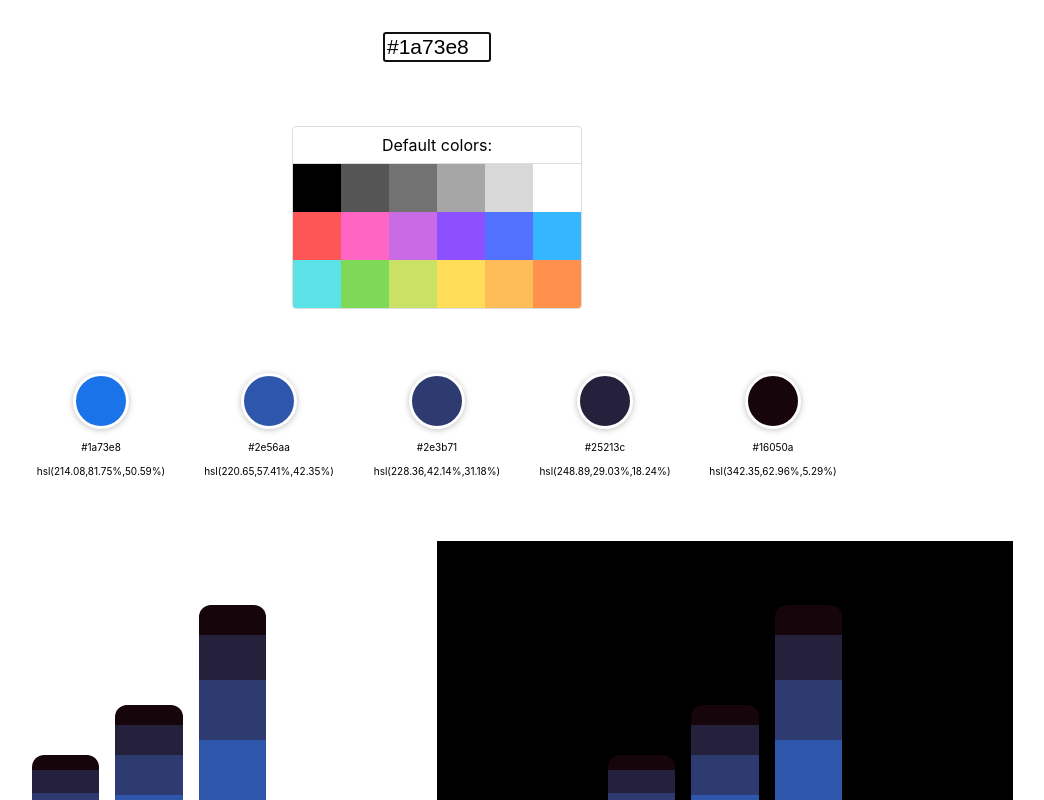
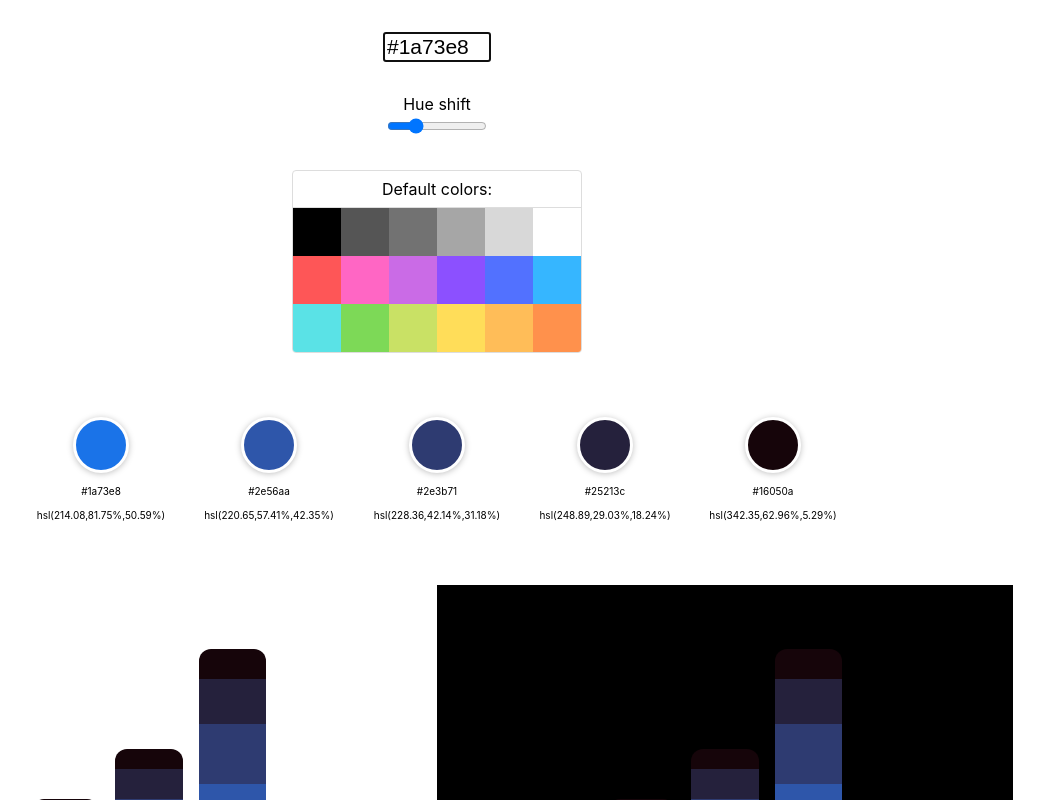
Before and after one commit to slwen/magic-data-colors, a React (Create React App) app: page / in a window 1280 px wide. Shown: the top 800 px of the page, without its empty margins (203-1247 px from the left). Built offline with nearby package versions, Linux system fonts and the light colour scheme.

Commit message:
Add hue shift slider

```diff
--- a/src/App.css
+++ b/src/App.css
@@ -84,3 +84,21 @@ input {
   background: #000;
   flex-grow: 1;
 }
+
+.hueShift {
+  position: relative;
+}
+
+.hueShift label:first-child {
+  position: absolute;
+  top: 0;
+}
+
+.hueShift__slider {
+  margin: 0;
+}
+
+.hueGradient {
+  width: 100%;
+  height: 4px;
+}
--- a/src/App.js
+++ b/src/App.js
@@ -4,11 +4,10 @@ import "./App.css";
 import MockBarChart from "./MockBarChart"
 import Preset from "./Preset"
 
-function generateEndColor(startColor, hueShiftDiviser = 4) {
+function generateEndColor(startColor, hueShiftVal) {
   const startColorHue = chroma(startColor).get("hsl.h");
   const startColorLightness = chroma(startColor).get("hsl.l");
 
-  const hueShiftVal = 360 / hueShiftDiviser;
   let endHue = startColorHue - hueShiftVal;
 
   let middlingLightness = startColorLightness > 0.2 && startColorLightness < 0.8;
@@ -40,9 +39,14 @@ function App() {
   const [startColor, setStartColor] = useState("#1a73e8");
   const [endColor, setEndColor] = useState("#16050a");
   const [gradientColors, setGradientColors] = useState([]);
+  const [hueShift, setHueShift] = useState(90);
 
   if (!gradientColors.length) {
     setGradientColors(generatePalette(startColor, endColor));
+  }
+
+  const handleHueShiftChange = e => {
+    setHueShift(e.target.value);
   }
 
   const handleInputChange = e => {
@@ -51,7 +55,7 @@ function App() {
       setStartColor(e.target.value);
       setEndColor(generateEndColor(e.target.value));
       setGradientColors(
-        generatePalette(e.target.value, generateEndColor(e.target.value))
+        generatePalette(e.target.value, generateEndColor(e.target.value, hueShift))
       );
     }
   };
@@ -62,7 +66,7 @@ function App() {
       setStartColor(color);
       setEndColor(generateEndColor(color));
       setGradientColors(
-        generatePalette(color, generateEndColor(color))
+        generatePalette(color, generateEndColor(color, hueShift))
       );
     }
   }
@@ -95,12 +99,22 @@ function App() {
 
   return (
     <div className="App">
+      <div>
         <input
           type="text"
           value={inputValue}
           onChange={handleInputChange}
           autoFocus
         />
+      </div>
+
+      <div style={{margin: "0 auto", width: 600}}>
+        <div className="hueShift">
+          Hue shift
+          <div className="hueGradient"></div>
+          <input className="hueShift__slider" type="range" min="1" max="360" step="1" onChange={handleHueShiftChange} value={hueShift} />
+        </div>
+
         <div className="presets">
           <div className="presets__header">Default colors:</div>
           <Preset hex="#000000" clickHandler={handlePresetClick} />
@@ -125,6 +139,7 @@ function App() {
           <Preset hex="#ffbd58" clickHandler={handlePresetClick} />
           <Preset hex="#ff914c" clickHandler={handlePresetClick} />
         </div>
+      </div>
       <div className="Palette">{renderGradientColors()}</div>
 
       <div className="containers">
```
Lines whose indentation alone changed are shown as unchanged.
